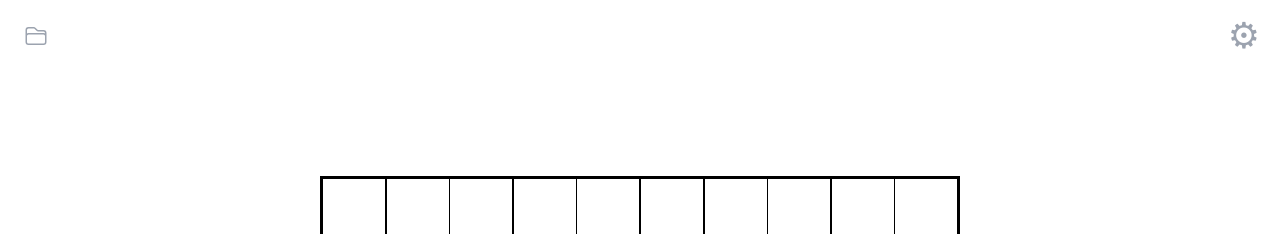
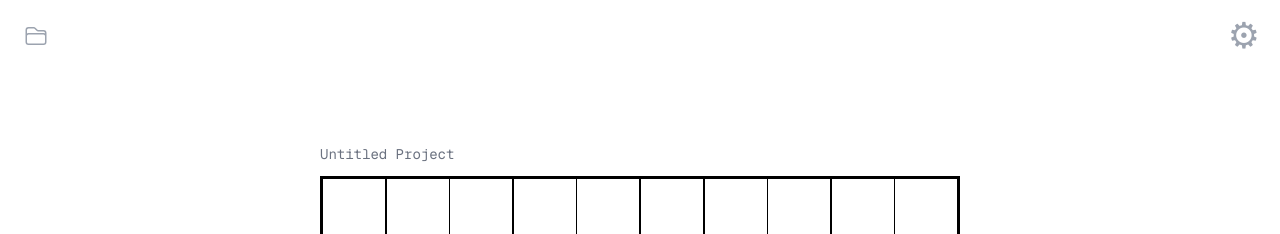
Before and after one commit to lars-soderman/melody-x, a Next.js app: page / in a window 1280 px wide. Shown: the top 234 px of the page. Built offline with nearby package versions, Linux system fonts and the light colour scheme.

Commit message:
show title

```diff
--- a/src/app/page.tsx
+++ b/src/app/page.tsx
@@ -159,6 +159,7 @@ export default function Home() {
         updateProject={updateProject}
         onSelectProject={setCurrentProjectId}
       />
+
       <main className="h-full overflow-scroll pb-16" onClick={handleMainClick}>
         <Settings
           boxSize={boxSize}
@@ -177,12 +178,14 @@ export default function Home() {
           onGridSizeChange={updateGridSize}
           onReset={reset}
         />
-
         <div
           className="relative mx-auto mt-44 w-fit"
           id="crossword-grid"
           style={{ width: `${(maxCol - minCol + 1) * boxSize}px` }}
         >
+          <h2 className="absolute -top-8 text-sm text-gray-500 dark:text-gray-400">
+            {currentProject?.name}
+          </h2>
           <CrosswordGrid
             boxes={boxes}
             boxSize={boxSize}
```
